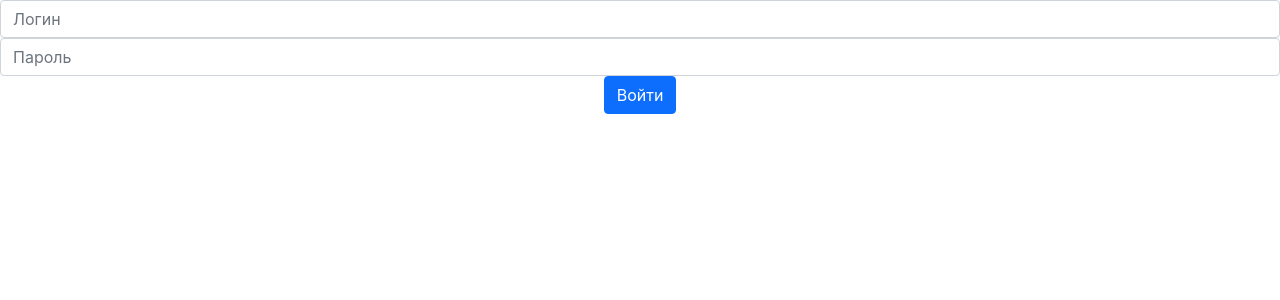
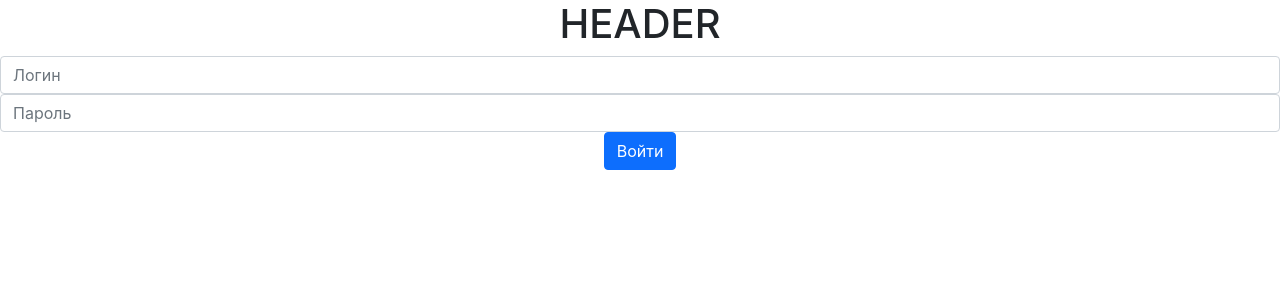
Before and after one commit to VictorTrumpel/Node.FunTennis-Client, a React (Create React App) app: page / in a window 1280 px wide. Shown: the top 300 px of the page. Built offline with nearby package versions, Linux system fonts and the light colour scheme; the HTML template or start-up script is replaced by a standard one.

Commit message:
[*] create Form infrastructure

```diff
--- a/src/App.tsx
+++ b/src/App.tsx
@@ -1,34 +1,25 @@
 import React from "react";
+import "./App.scss";
+import { Form } from "./components/form/Form";
+import { form } from "./store/AuthForm";
+import { Input } from "./components/form/Input";
 import { Button } from "react-bootstrap";
-import "./App.scss";
-import { observer } from "mobx-react-lite";
-import { Form } from "./components/form/Form";
-import { authForm } from "./store/AuthForm";
-import { Input } from "./components/form/Input";
 
-const onChange = authForm.onChange.bind(authForm);
-const submit = authForm.submit.bind(authForm);
+const AuthForm = () => (
+  <Form form={form} onSubmit={form.submit.bind(form)} autoComplete="off">
+    <Input name="username" placeholder="Логин" />
+    <Input name="password" placeholder="Пароль" />
+    <Button type="submit">Войти</Button>
+  </Form>
+);
 
-const App = observer(() => {
-  const { username, password } = authForm;
-
+const App = () => {
   return (
     <div className="App">
-      <Form onSubmit={submit} autoComplete="off">
-        <Input
-          value={username}
-          placeholder="Логин"
-          onChange={onChange.bind(null, "username")}
-        />
-        <Input
-          value={password}
-          placeholder="Пароль"
-          onChange={onChange.bind(null, "password")}
-        />
-        <Button type="submit">Войти</Button>
-      </Form>
+      <h1>HEADER</h1>
+      <AuthForm />
     </div>
   );
-});
+};
 
 export default App;
--- a/src/components/form/Form.tsx
+++ b/src/components/form/Form.tsx
@@ -1,20 +1,36 @@
 import { Form as BaseForm, FormProps as BaseFormProps } from "react-bootstrap";
-import { FormEvent, ReactNode } from "react";
+import { createContext, FormEvent, ReactNode, useContext } from "react";
+import { BaseForm as BaseFormClass } from "../../store/BaseForm";
 
 type FormProps = Omit<BaseFormProps, "onSubmit"> & {
   onSubmit: () => void;
   children: ReactNode;
+  form: BaseFormClass;
 };
 
-export const Form = ({ children, onSubmit, ...props }: FormProps) => {
+const FormContext = createContext<null | BaseFormClass>(null);
+
+export const Form = ({ children, form, onSubmit, ...props }: FormProps) => {
   const handleEventSubmit = (e: FormEvent<HTMLFormElement>) => {
     e.preventDefault();
     onSubmit();
   };
 
   return (
-    <BaseForm onSubmit={handleEventSubmit} autoComplete="off" {...props}>
-      {children}
-    </BaseForm>
+    <FormContext.Provider value={form}>
+      <BaseForm onSubmit={handleEventSubmit} autoComplete="off" {...props}>
+        {children}
+      </BaseForm>
+    </FormContext.Provider>
   );
 };
+
+export const useForm = () => {
+  const formContext = useContext(FormContext);
+
+  if (!formContext) throw new Error("FormContext Provider is missing!");
+
+  const onChange = formContext.onChange.bind(formContext);
+
+  return { ...formContext, onChange };
+};
--- a/src/components/form/Input.tsx
+++ b/src/components/form/Input.tsx
@@ -1,14 +1,32 @@
 import { Form as BaseForm, FormControlProps } from "react-bootstrap";
 import React, { ChangeEvent } from "react";
+import { useForm } from "./Form";
+import get from "lodash.get";
+import { FieldState } from "../../store/BaseForm/@types";
+import { toJS } from "mobx";
+import { observer } from "mobx-react-lite";
 
 type InputProps = Omit<FormControlProps, "onChange"> & {
-  onChange: (value: string) => void;
+  name: string;
 };
 
-export const Input = ({ onChange, ...props }: InputProps) => {
+export const Input = observer(({ name, ...props }: InputProps) => {
+  const { fields, formState, onChange } = useForm();
+
+  const value = get(toJS(fields), name) as string | undefined;
+  const fieldState = get(toJS(formState), name) as FieldState;
+
   const handleChange = (e: ChangeEvent<HTMLInputElement>) => {
-    onChange(e.target.value);
+    onChange(name, e.target.value);
   };
 
-  return <BaseForm.Control type="text" onChange={handleChange} {...props} />;
-};
+  return (
+    <BaseForm.Control
+      type="text"
+      value={value}
+      isInvalid={fieldState.isError}
+      onChange={handleChange}
+      {...props}
+    />
+  );
+});
--- /dev/null
+++ b/src/helpers/applySchema.ts
@@ -0,0 +1,35 @@
+import { ObjectSchema, ValidationError } from "yup";
+import { ObjectShape } from "yup/lib/object";
+
+export type ErrorRec = { errPath: string; errMessage?: string };
+
+type ApplySchema = (
+  schema: ObjectSchema<ObjectShape>,
+  fields: Record<string, any>
+) => Promise<{ isValid: true } | { isValid: false; errorRec: ErrorRec[] }>;
+
+export const applySchema: ApplySchema = async (schema, fields) => {
+  try {
+    await schema.validate(fields, {
+      abortEarly: false,
+    });
+  } catch (e) {
+    let errorRec: ErrorRec[] = [];
+    if (e instanceof ValidationError) {
+      errorRec = parseYupErrors(e.errors);
+      return { isValid: false, errorRec };
+    }
+    return { isValid: false, errorRec };
+  }
+  return { isValid: true };
+};
+
+export const parseYupErrors = (
+  errors: ValidationError["errors"]
+): ErrorRec[] => {
+  return errors.map((errText) => {
+    const errPath = errText.split(" ")[0];
+    const errMessage = errText.substring(errPath.length + 1);
+    return { errPath, errMessage };
+  });
+};
--- a/src/store/AuthForm.ts
+++ b/src/store/AuthForm.ts
@@ -1,29 +1,54 @@
-import { makeAutoObservable } from "mobx";
-import { api } from "../api/api";
+import { BaseForm } from "./BaseForm";
+import * as yup from "yup";
+import { FieldState } from "./BaseForm/@types";
 
-class AuthForm {
-  username: string = "";
-  password: string = "";
-  isSending: boolean = false;
+type AuthFormFieldsMap = {
+  username: string;
+  password: string;
+  userData: {
+    firstName: string;
+    lastName: string;
+  };
+};
 
-  constructor() {
-    makeAutoObservable(this);
-  }
+type AuthFormState = {
+  username: FieldState;
+  password: FieldState;
+  userData: {
+    firstName: FieldState;
+    lastName: FieldState;
+  };
+};
 
-  onChange(fieldName: "username" | "password", value: string) {
-    this[fieldName] = value;
-  }
+const formState: AuthFormState = {
+  username: { isError: false },
+  password: { isError: false },
+  userData: {
+    firstName: { isError: false },
+    lastName: { isError: false },
+  },
+};
 
-  async submit() {
-    this.isSending = true;
-    await api
-      .post("/login", {
-        username: this.username,
-        password: this.password,
-      })
-      .catch((e) => console.error(e));
-    this.isSending = false;
-  }
-}
+const fieldsMap: AuthFormFieldsMap = {
+  username: "",
+  password: "",
+  userData: {
+    firstName: "",
+    lastName: "",
+  },
+};
 
-export const authForm = new AuthForm();
+const schemaShape = yup.object().shape({
+  username: yup.string().required().length(5),
+  password: yup.string().required(),
+  userData: yup.object().shape({
+    firstName: yup.string().required(),
+    lastName: yup.string().required(),
+  }),
+});
+
+export const form = new BaseForm<AuthFormFieldsMap, AuthFormState>(
+  fieldsMap,
+  formState,
+  schemaShape
+);
--- /dev/null
+++ b/src/store/BaseForm/@types.ts
@@ -0,0 +1,21 @@
+export type PrimitiveFieldValue =
+  | string
+  | number
+  | null
+  | undefined
+  | boolean
+  | bigint;
+
+export type FieldValue = PrimitiveFieldValue | PrimitiveFieldValue[];
+export type FieldState = {
+  isError: boolean;
+  errMessage?: string;
+};
+
+export type BaseFieldsValuesMap = {
+  [field: string]: FieldValue | BaseFieldsValuesMap | BaseFieldsValuesMap[];
+};
+
+export type BaseFormState = {
+  [field: string]: FieldState | BaseFormState | BaseFormState[];
+};
--- /dev/null
+++ b/src/store/BaseForm/index.ts
@@ -0,0 +1,92 @@
+import { makeAutoObservable, toJS } from "mobx";
+import { AnySchema, ObjectSchema } from "yup";
+import update from "lodash.update";
+import set from "lodash.set";
+import get from "lodash.get";
+import {
+  BaseFieldsValuesMap,
+  BaseFormState,
+  FieldState,
+  PrimitiveFieldValue,
+} from "./@types";
+import { ObjectShape } from "yup/lib/object";
+import { applySchema, ErrorRec } from "../../helpers/applySchema";
+
+export class BaseForm<
+  FieldsMap extends BaseFieldsValuesMap = BaseFieldsValuesMap,
+  FormState extends BaseFormState = BaseFormState
+> {
+  formState: FormState;
+  fields: FieldsMap;
+  isSending = false;
+  submitCount = 0;
+
+  constructor(
+    fieldsMap: FieldsMap,
+    formState: FormState,
+    private readonly schema: ObjectSchema<ObjectShape>
+  ) {
+    makeAutoObservable(this);
+    this.fields = fieldsMap;
+    this.formState = formState;
+    this.schema = schema;
+  }
+
+  private clearFieldError = (fieldsState: BaseFormState, fieldName: string) => {
+    update(fieldsState, fieldName, (field: FieldState) => {
+      field.isError = false;
+      return field;
+    });
+  };
+
+  private setFieldError(fieldsState: BaseFormState, error: ErrorRec) {
+    const { errPath, errMessage } = error;
+    update(fieldsState, errPath, (field: FieldState) => {
+      field.isError = true;
+      field.errMessage = errMessage;
+      return field;
+    });
+  }
+
+  onChange(fieldName: string, value: PrimitiveFieldValue) {
+    set(this.fields, fieldName, value);
+
+    if (this.submitCount === 0) return;
+
+    const fieldShape = get(this.schema.fields, fieldName) as
+      | AnySchema
+      | undefined;
+
+    fieldShape?.isValid(value).then((isValid) => {
+      if (isValid) {
+        return this.clearFieldError(this.formState, fieldName);
+      }
+      return this.setFieldError(this.formState, {
+        errPath: fieldName,
+        errMessage: "",
+      });
+    });
+  }
+
+  async submit() {
+    this.isSending = true;
+    this.submitCount += 1;
+
+    const validInfo = await applySchema(this.schema, toJS(this.fields));
+
+    if (!validInfo.isValid) {
+      validInfo.errorRec.forEach((error) => {
+        this.setFieldError(this.formState, error);
+      });
+      return;
+    }
+
+    // await api
+    //   .post("/login", {
+    //     username: this.username,
+    //     password: this.password,
+    //   })
+    //   .catch((e) => console.error(e));
+    this.isSending = false;
+  }
+}
--- a/tsconfig.json
+++ b/tsconfig.json
@@ -6,6 +6,7 @@
       "dom.iterable",
       "esnext"
     ],
+    "strictPropertyInitialization": false,
     "noPropertyAccessFromIndexSignature": true,
     "noImplicitOverride": true,
     "strictNullChecks": true,
```
Also changed, not shown: package.json (+8 -1 lines), 1 other file (tests, documents, lock files or other folders).
